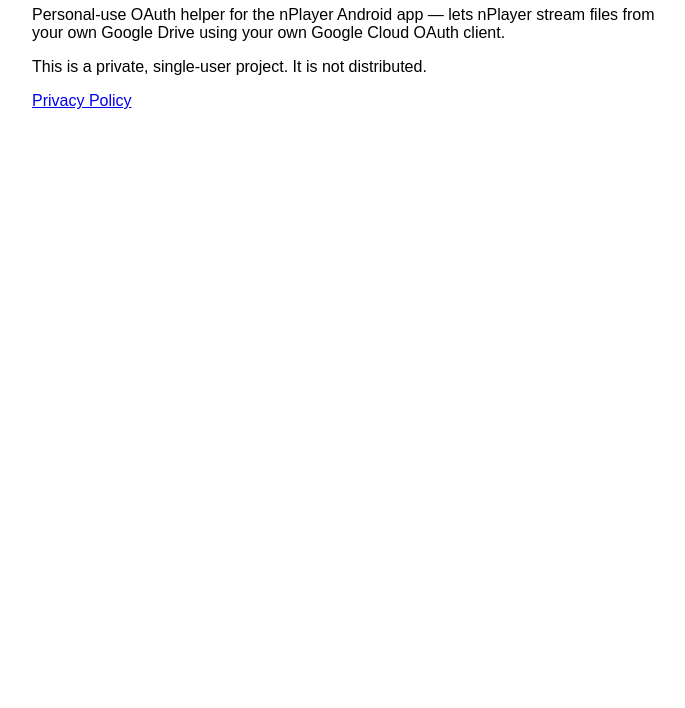
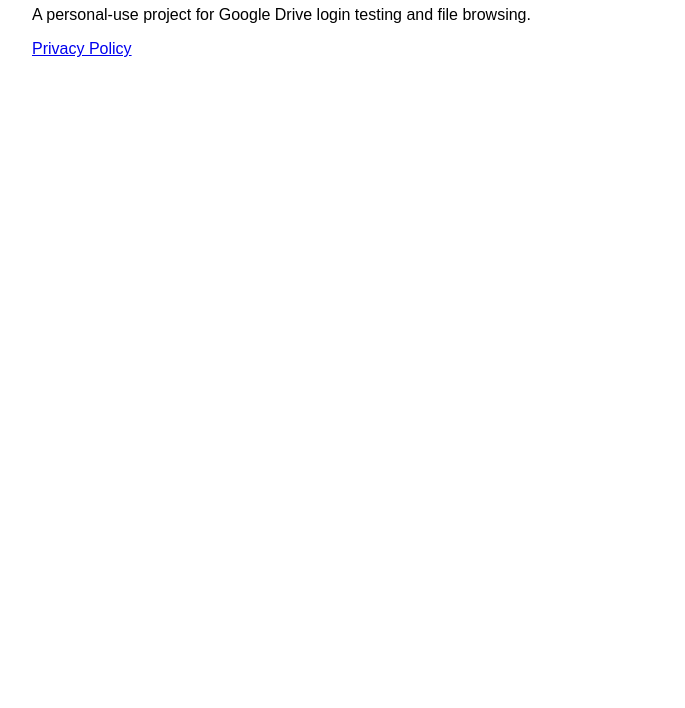
Before and after one commit to THEKILLER404/nplayer-drive, a plain HTML site: page index.html in a window 1280 px wide. Shown: the part 92-800 px from the top of the page, without its empty margins (288-973 px from the left). Drawn offline with Linux system fonts and the light colour scheme.

Commit message:
Revise project description in index.html
Updated project description for clarity.

```diff
--- a/index.html
+++ b/index.html
@@ -4,8 +4,7 @@
 <title>nPlayer Drive</title></head>
 <body style="font-family:sans-serif;max-width:640px;margin:40px auto;padding:0 16px">
 <h1>nPlayer Drive</h1>
-<p>Personal-use OAuth helper for the nPlayer Android app — lets nPlayer stream files from your own Google Drive using your own Google Cloud OAuth client.</p>
-<p>This is a private, single-user project. It is not distributed.</p>
+<p>A personal-use project for Google Drive login testing and file browsing.</p>
 <p><a href="privacy.html">Privacy Policy</a></p>
 </body>
 </html>
```
